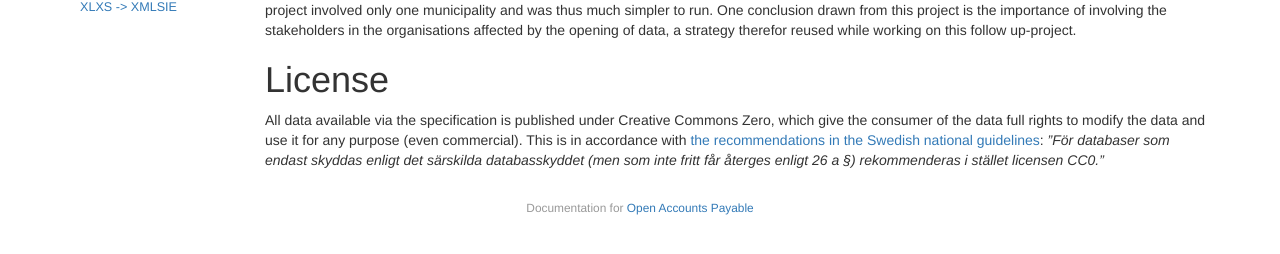
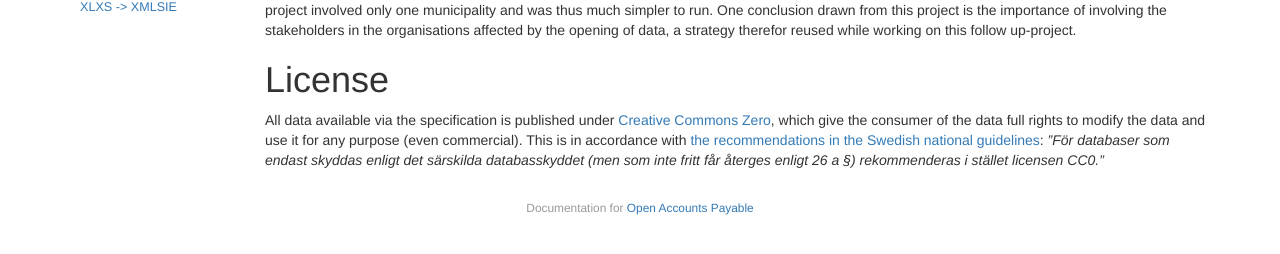
Before and after one commit to Sambruk/Open-Accounts-Payable, a Jekyll site: the page built from index.md, in a window 1280 px wide. Shown: the part 430-684 px from the top of the page. Built offline with Jekyll 4.4.1, drawn with Linux system fonts in a browser that asks for light colours; part of the change alters nothing that is shown.

```diff
--- a/index.md
+++ b/index.md
@@ -17,5 +17,5 @@ The specification was developed as part of a project run by the association [Sam
 An earlier similar project is another Vinnova-financed one concerning [open meal information](http://orebrokommun.github.io/Open-Meal-Information/) where the basic workflow was tested for the first time. That project involved only one municipality and was thus much simpler to run. One conclusion drawn from this project is the importance of involving the stakeholders in the organisations affected by the opening of data, a strategy therefor reused while working on this follow up-project.
 
 # License
-All data available via the specification is published under Creative Commons Zero, which give the consumer of the data full rights to modify the data and use it for any purpose (even commercial). This is in accordance with [the recommendations in the Swedish national guidelines](http://www.vidareutnyttjande.se/juridik-och-rekommendationer/tillgangligorande-pa-natet-huvudalternativet/vilka-informationsresurser-bor-finnas-tillgangliga/myndighetens-villkor-for-vidareutnyttjande-etc/):
+All data available via the specification is published under [Creative Commons Zero](https://creativecommons.org/publicdomain/zero/1.0/), which give the consumer of the data full rights to modify the data and use it for any purpose (even commercial). This is in accordance with [the recommendations in the Swedish national guidelines](http://www.vidareutnyttjande.se/juridik-och-rekommendationer/tillgangligorande-pa-natet-huvudalternativet/vilka-informationsresurser-bor-finnas-tillgangliga/myndighetens-villkor-for-vidareutnyttjande-etc/):
 _”För databaser som endast skyddas enligt det särskilda databasskyddet (men som inte fritt får återges enligt 26 a §) rekommenderas i stället licensen CC0.”_
```
